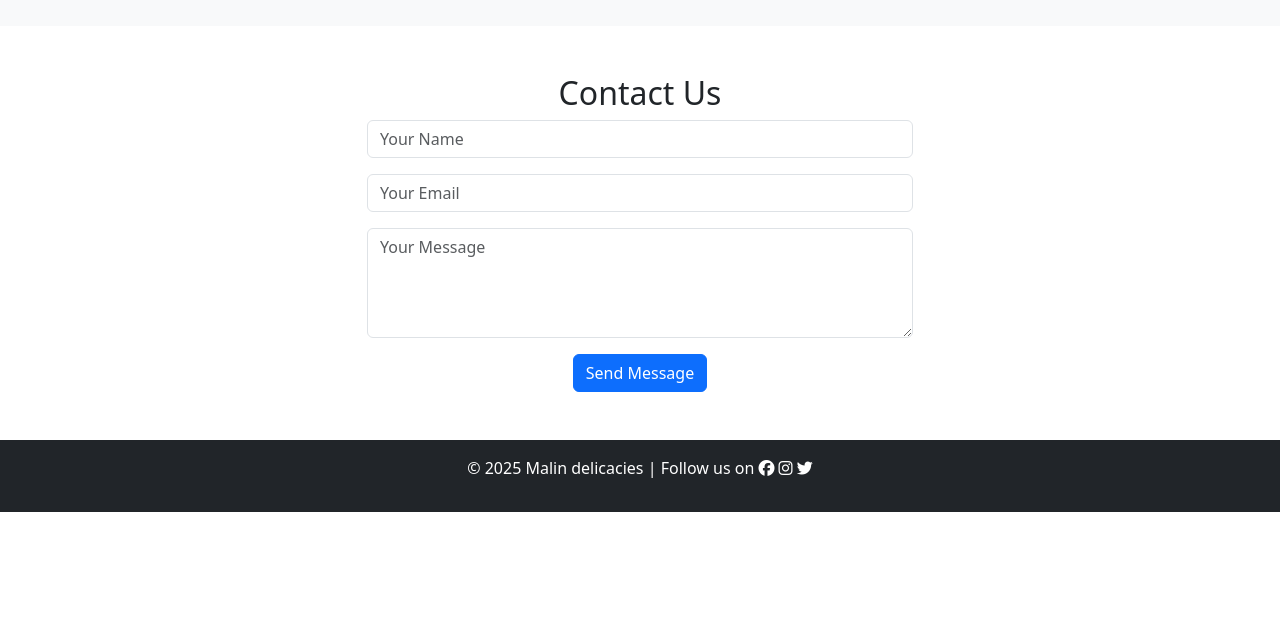
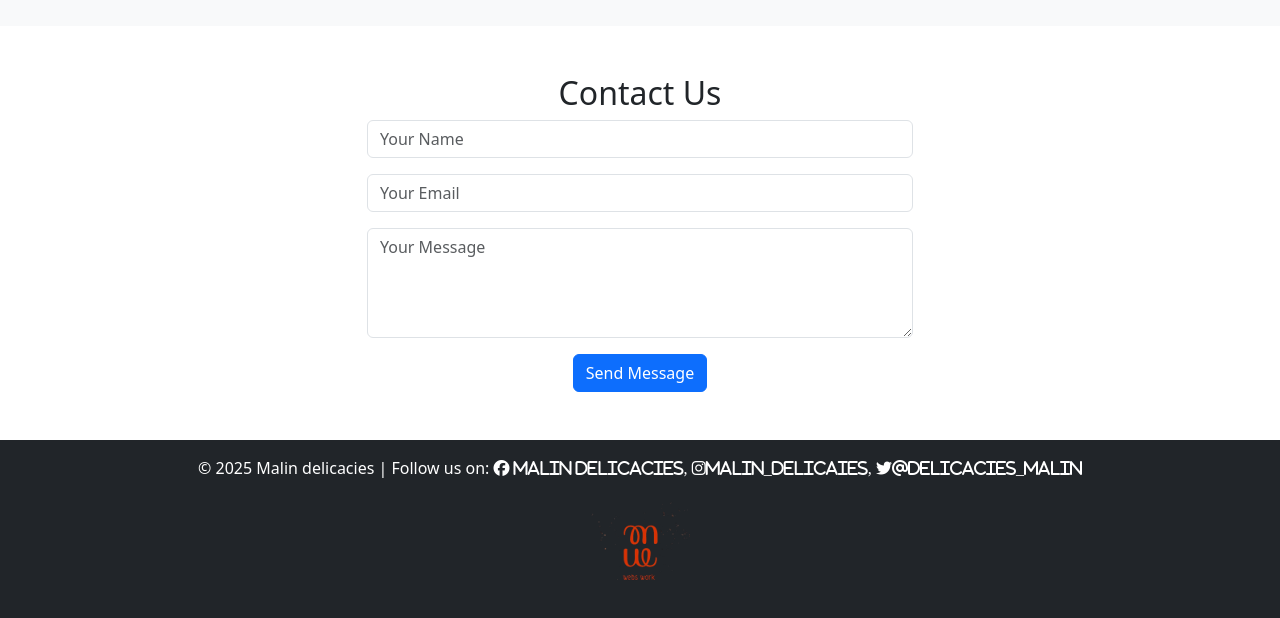
Before and after one commit to RAPHAELWAFULA/d-bites, a plain HTML site: page index.html in a window 1280 px wide. Shown: the part 1680-2298 px from the top of the page. Before the commit the page ends 2192 px from the top, so only its background shows below. Drawn offline with nearby package versions, Linux system fonts and the light colour scheme.

Commit message:
third commit

```diff
--- a/index.html
+++ b/index.html
@@ -198,10 +198,24 @@
     <!-- Footer -->
     <footer class="bg-dark text-white text-center py-3">
       <p>
-        &copy; 2025 Malin delicacies | Follow us on
-        <a href="#" class="text-white"><i class="fab fa-facebook"></i></a>
-        <a href="#" class="text-white"><i class="fab fa-instagram"></i></a>
-        <a href="#" class="text-white"><i class="fab fa-twitter"></i></a>
+        &copy; 2025 Malin delicacies | Follow us on:
+        <a href="#" class="text-white text-decoration-none"
+          ><i class="fab fa-facebook"> malin delicacies,</i></a
+        >
+        <a href="#" class="text-white text-decoration-none"
+          ><i class="fab fa-instagram">malin_delicaies,</i></a
+        >
+        <a href="#" class="text-white text-decoration-none"
+          ><i class="fab fa-twitter">@Delicacies_malin</i></a
+        >
+      </p>
+      <p>
+        <img
+          src="images/my_logo-removebg-preview.png"
+          alt=""
+          width="100px"
+          height="100px"
+        />
       </p>
     </footer>
 
```
